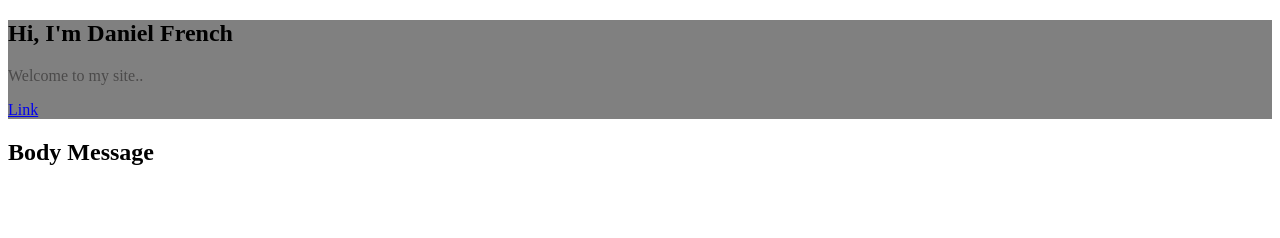
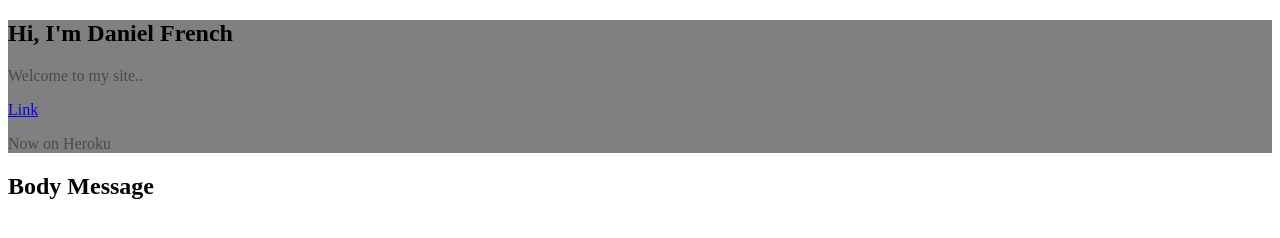
Before and after one commit to danielfrench42/Personal-Web, a plain HTML site: page index.html in a window 1280 px wide. Drawn offline with Linux system fonts and the light colour scheme.

Commit message:
Push to Heroku

```diff
--- a/default.css
+++ b/default.css
@@ -14,6 +14,7 @@ h1,h2 {
 
 p, li {
     color: var(--pText);
+
 }
 
 .heading {
--- a/index.html
+++ b/index.html
@@ -12,6 +12,7 @@
             <h1>Hi, I'm Daniel French</h1>
             <p>Welcome to my site..</p>
             <a href="#">Link</a>
+            <p>Now on Heroku</p>
         </div>
     </section>
     <section>
```
